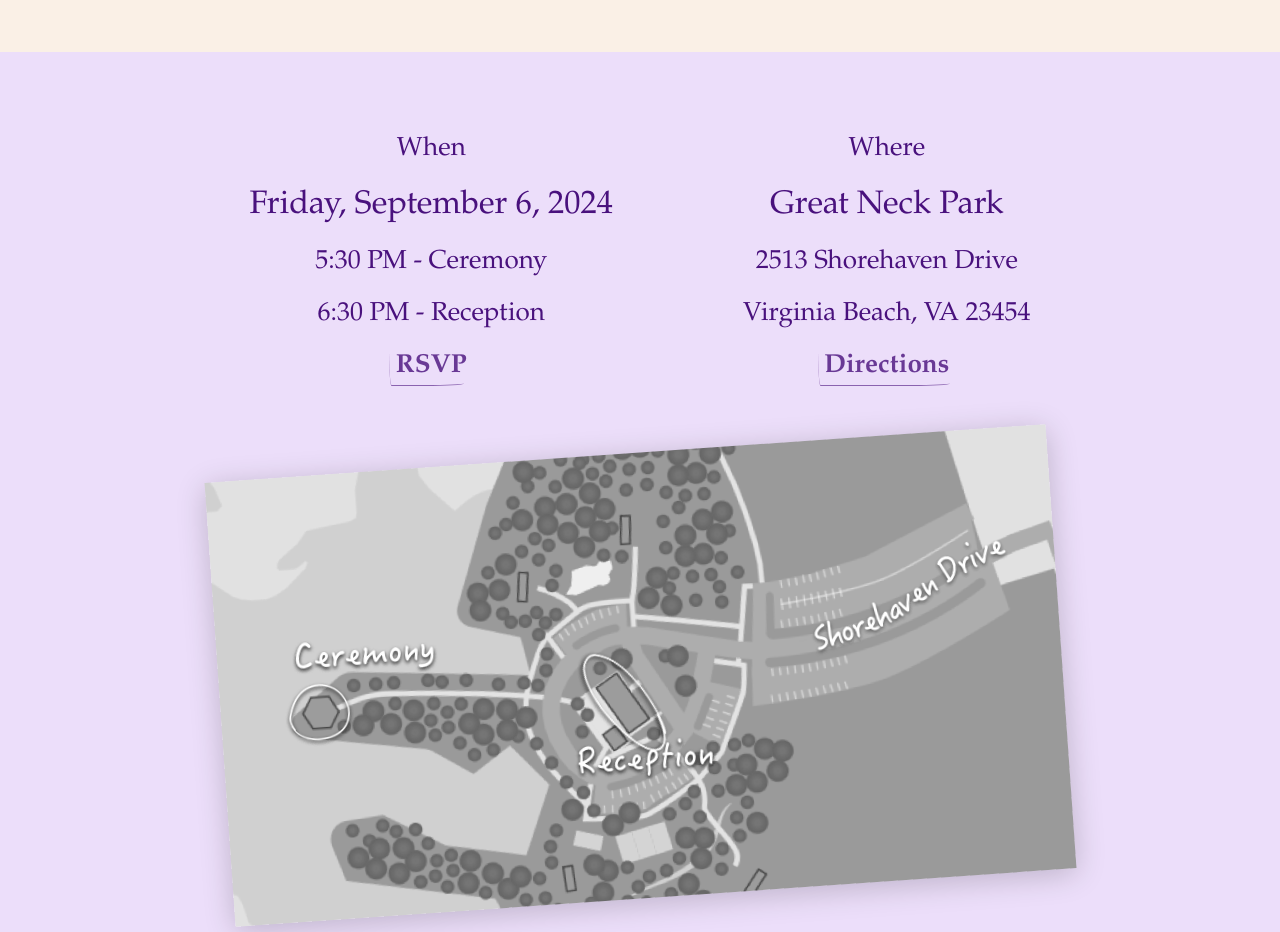
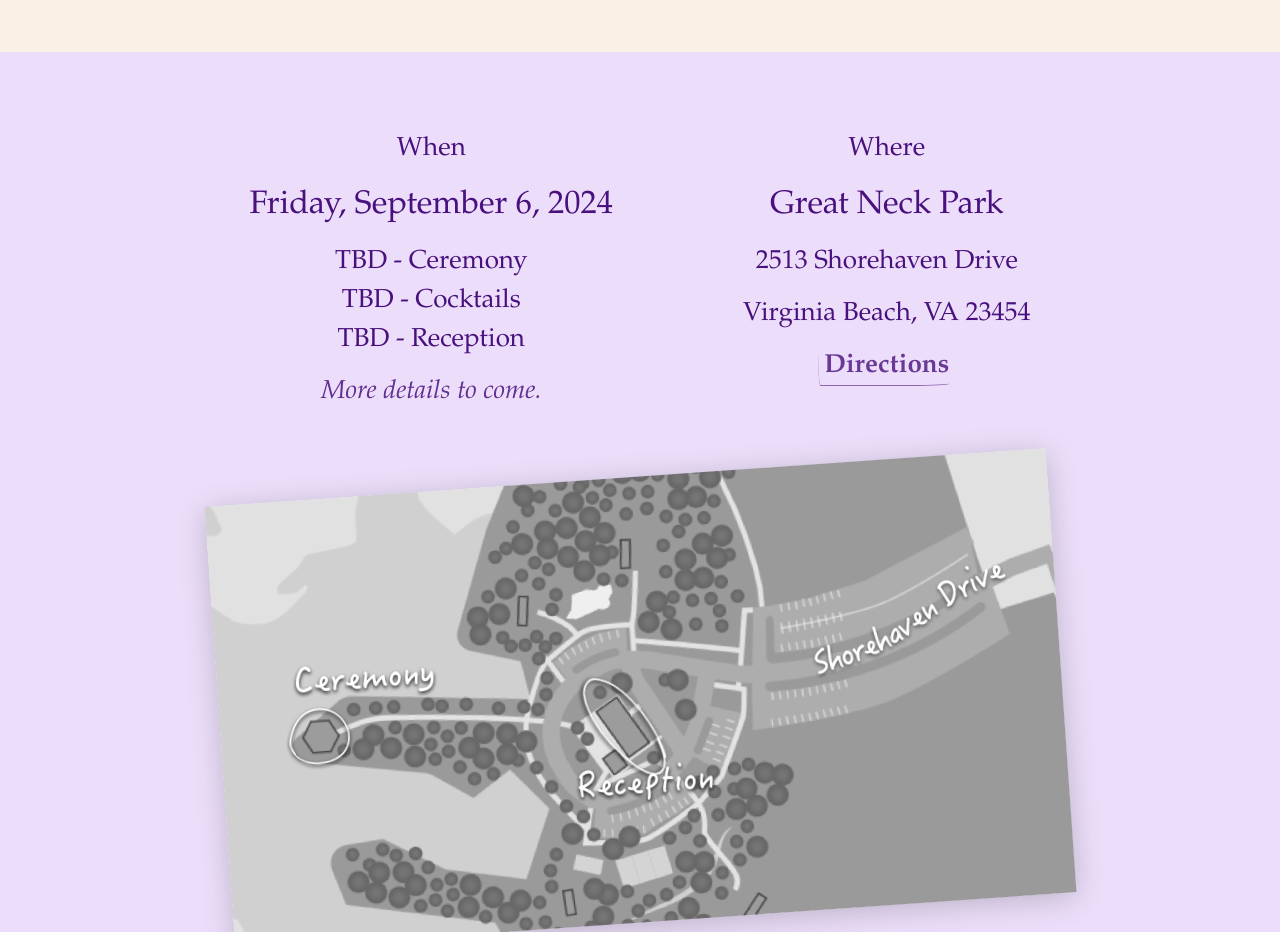
Before and after one commit to iambriansreed/heyreed, a website built with Vite: page index.html in a window 1280 px wide. Shown: the part 1240-2172 px from the top of the page. Built offline with nearby package versions, Linux system fonts and the light colour scheme; files whose address does not match are found by name.

Commit message:
TBD times

```diff
--- a/index.html
+++ b/index.html
@@ -45,9 +45,8 @@
                     <div class="schedule">
                         <h2>When</h2>
                         <p class="title">Friday, September 6, 2024</p>
-                        <p>5:30 PM - Ceremony</p>
-                        <p>6:30 PM - Reception</p>
-                        <p><a href="#rsvp">RSVP</a></p>
+                        <p>TBD - Ceremony<br />TBD - Cocktails<br />TBD - Reception</p>
+                        <p><em>More details to come.</em></p>
                     </div>
                     <div class="venue">
                         <h2>Where</h2>
--- a/src/main.scss
+++ b/src/main.scss
@@ -32,6 +32,11 @@ small {
 
 button {
     user-select: none;
+}
+
+em {
+    font-style: italic;
+    opacity: 0.85;
 }
 
 .full {
@@ -670,6 +675,7 @@ section.schedule-venue {
             flex-direction: row;
             flex: 1;
             gap: 5rem;
+            align-items: start;
         }
     }
 
```
